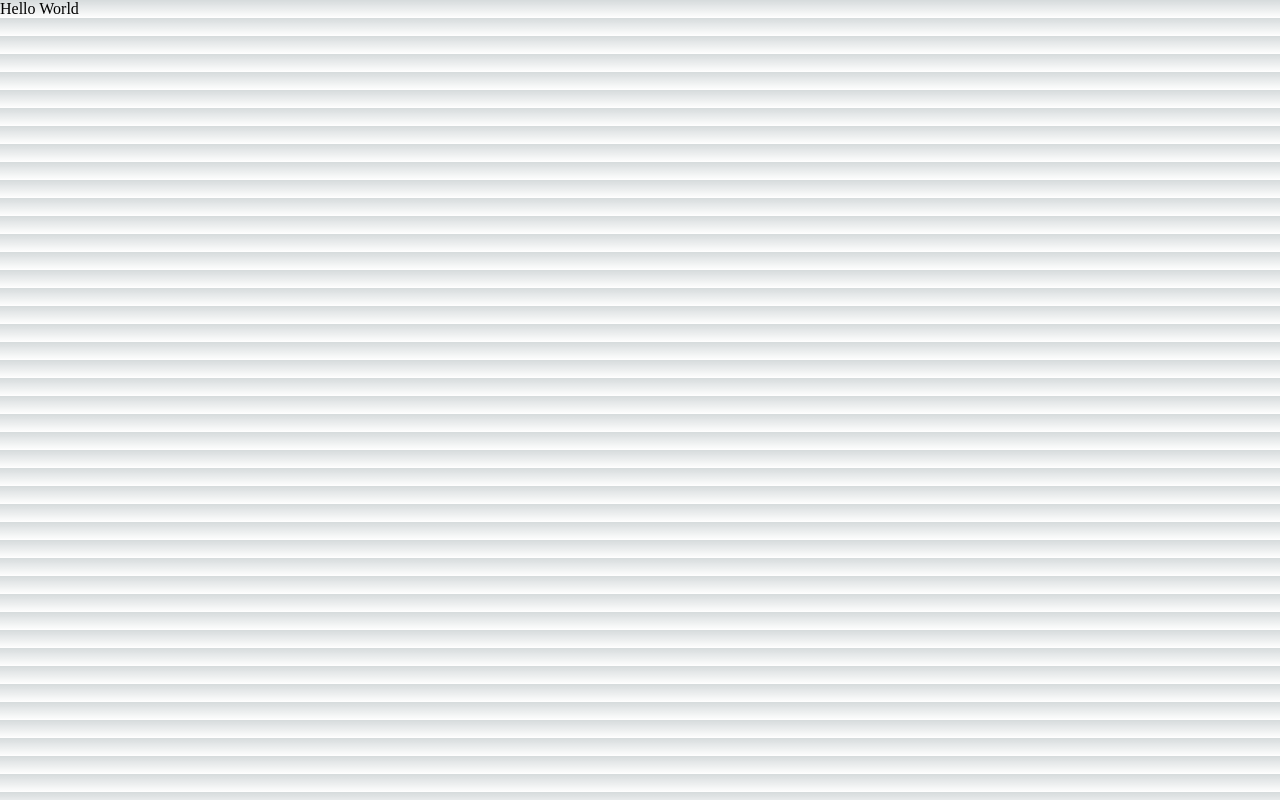
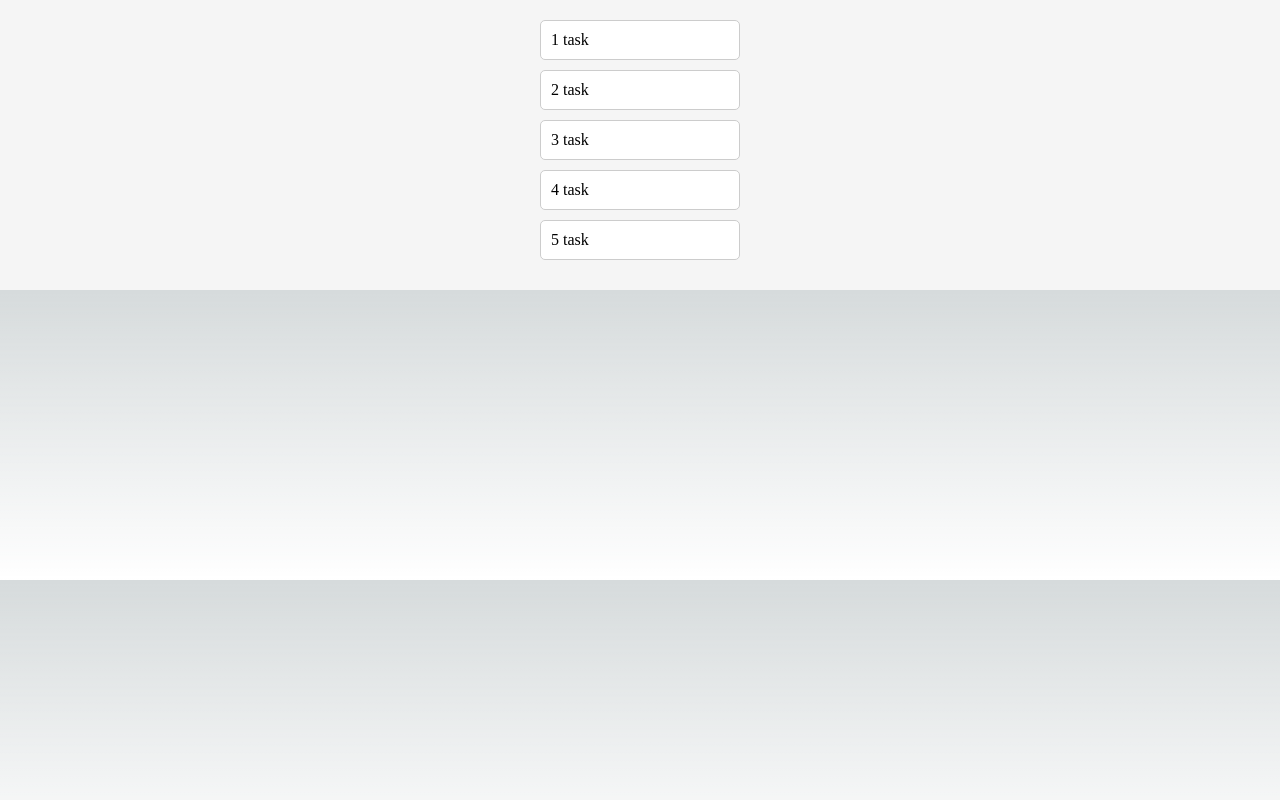
Before and after one commit to devstefancho/my-dnd, a Next.js app: page / in a window 1280 px wide. Built offline with nearby package versions, Linux system fonts and the light colour scheme.

Commit message:
✨ dnd 기본 동작 완료
drag and drop 정상동작 확인

```diff
--- a/next.config.js
+++ b/next.config.js
@@ -1,6 +1,10 @@
 /** @type {import('next').NextConfig} */
 const nextConfig = {
-  reactStrictMode: true,
-}
+  /**
+   * react-beautiful-dnd에서 strict mode를 사용하면, 새로고침시에 동작하지 않는 문제가 있음
+   * @link https://github.com/atlassian/react-beautiful-dnd/issues/2393#issuecomment-1100711579
+   */
+  reactStrictMode: false,
+};
 
-module.exports = nextConfig
+module.exports = nextConfig;
--- a/package.json
+++ b/package.json
@@ -11,12 +11,16 @@
   "dependencies": {
     "@types/node": "18.15.11",
     "@types/react": "18.0.33",
+    "@types/react-beautiful-dnd": "^13.1.4",
     "@types/react-dom": "18.0.11",
+    "@types/styled-components": "^5.1.26",
     "eslint": "8.37.0",
     "eslint-config-next": "13.2.4",
     "next": "13.2.4",
     "react": "18.2.0",
+    "react-beautiful-dnd": "^13.1.1",
     "react-dom": "18.2.0",
+    "styled-components": "^5.3.9",
     "typescript": "5.0.3"
   }
 }
--- /dev/null
+++ b/src/draggable/draggable-list.hook.ts
@@ -0,0 +1,30 @@
+import { useEffect, useState } from "react";
+
+const defaultItems = [
+  { id: "draggable-1", content: "1 task" },
+  { id: "draggable-2", content: "2 task" },
+  { id: "draggable-3", content: "3 task" },
+  { id: "draggable-4", content: "4 task" },
+  { id: "draggable-5", content: "5 task" },
+];
+
+const useDraggableList = () => {
+  const [ready, setReady] = useState(false);
+  const [items, setItems] = useState(defaultItems);
+
+  useEffect(() => {
+    /**
+     * nextjs 서버사이드 때문에 예외 처리가 필요함
+     * @link https://github.com/atlassian/react-beautiful-dnd/issues/1756#issuecomment-735369084
+     */
+    setReady(true);
+  }, []);
+
+  return {
+    ready,
+    items,
+    setItems,
+  };
+};
+
+export default useDraggableList;
--- /dev/null
+++ b/src/draggable/draggable-list.tsx
@@ -0,0 +1,80 @@
+import dynamic from "next/dynamic";
+import { useEffect, useState } from "react";
+import { DragDropContext, Draggable, Droppable } from "react-beautiful-dnd";
+import styled from "styled-components";
+import useDraggableList from "./draggable-list.hook";
+
+const StyledItem = styled.div`
+  padding: 10px;
+  border: 1px solid #ccc;
+  border-radius: 5px;
+  margin-bottom: 10px;
+  background-color: #fff;
+  cursor: pointer;
+  color: #000;
+  width: 200px;
+`;
+
+const StyledContainer = styled.div`
+  display: flex;
+  flex-direction: column;
+  align-items: center;
+  justify-content: center;
+  height: 100%;
+  background-color: #f5f5f5;
+  padding: 20px;
+`;
+
+const DraggableList = () => {
+  const { ready, items, setItems } = useDraggableList();
+
+  if (!ready) {
+    return <div>Loading...</div>;
+  }
+
+  return (
+    <div>
+      <DragDropContext
+        onDragEnd={(result) => {
+          setItems((prev) => {
+            const newItems = [...prev];
+            const [reorderedItem] = newItems.splice(result.source.index, 1);
+            newItems.splice(result?.destination?.index!, 0, reorderedItem);
+            return newItems;
+          });
+        }}
+      >
+        <Droppable droppableId="droppable-0">
+          {(provided) => (
+            <StyledContainer
+              {...provided.droppableProps}
+              ref={provided.innerRef}
+            >
+              {items.map((item, index) => (
+                <Draggable
+                  // adding a key is important!
+                  key={item.id}
+                  draggableId={item.id}
+                  index={index}
+                >
+                  {(provided) => (
+                    <StyledItem
+                      ref={provided.innerRef}
+                      {...provided.draggableProps}
+                      {...provided.dragHandleProps}
+                    >
+                      {item.content}
+                    </StyledItem>
+                  )}
+                </Draggable>
+              ))}
+              {provided.placeholder}
+            </StyledContainer>
+          )}
+        </Droppable>
+      </DragDropContext>
+    </div>
+  );
+};
+
+export default DraggableList;
--- a/src/pages/index.tsx
+++ b/src/pages/index.tsx
@@ -1,6 +1,7 @@
 import Head from "next/head";
 import Image from "next/image";
 import { Inter } from "next/font/google";
+import DraggableList from "@/draggable/draggable-list";
 
 const inter = Inter({ subsets: ["latin"] });
 
@@ -13,7 +14,9 @@ export default function Home() {
         <meta name="viewport" content="width=device-width, initial-scale=1" />
         <link rel="icon" href="/favicon.ico" />
       </Head>
-      <main>Hello World</main>
+      <main>
+        <DraggableList />
+      </main>
     </>
   );
 }
```
Also changed, not shown: 1 other file (tests, documents, lock files or other folders).
